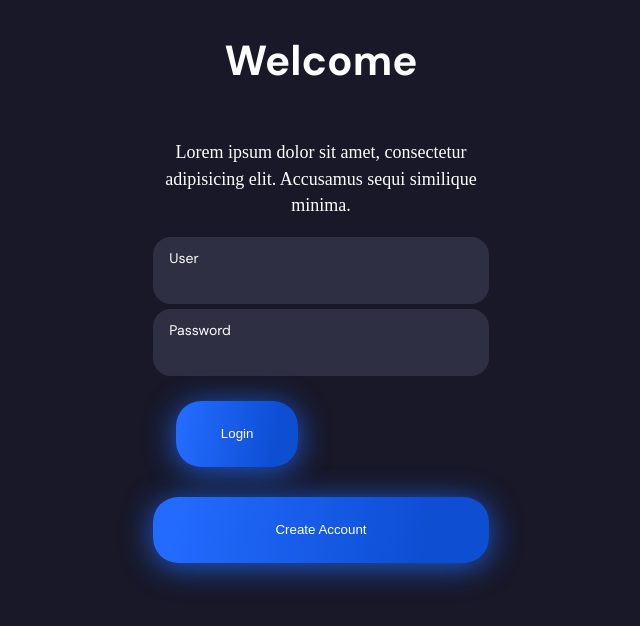
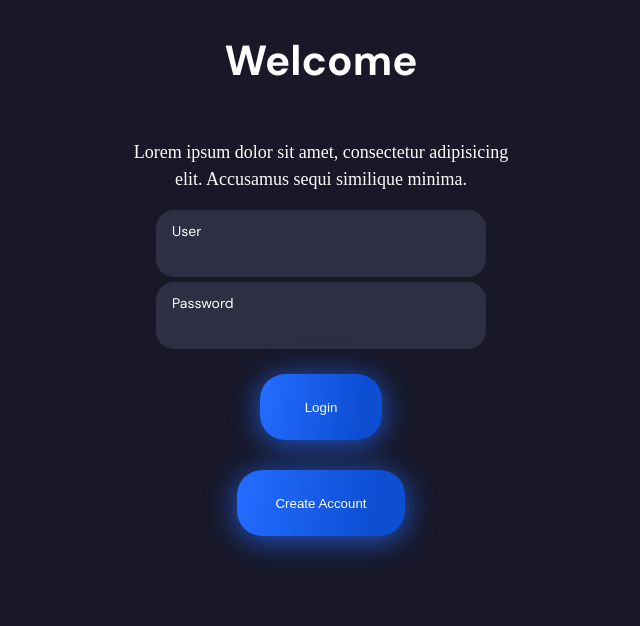
Before and after one commit to Frankruiz90/playgreen, a React (Create React App) app: page / in a window 1280 px wide. Shown: the top 626 px of the page, without its empty margins (319-959 px from the left). Built offline with nearby package versions, Linux system fonts and the light colour scheme; what reactfire would draw is missing.

Commit message:
bug in auth

```diff
--- a/src/components/pages/login/Auth.scss
+++ b/src/components/pages/login/Auth.scss
@@ -7,7 +7,7 @@
   justify-content: center;
   flex-direction: column;
   div {
-    width: 50%;
+     max-width: 390px;
     display: flex;
     flex-direction: column;
   }
```
Also changed, not shown: firebase.json (added), 1 other file (tests, documents, lock files or other folders).
